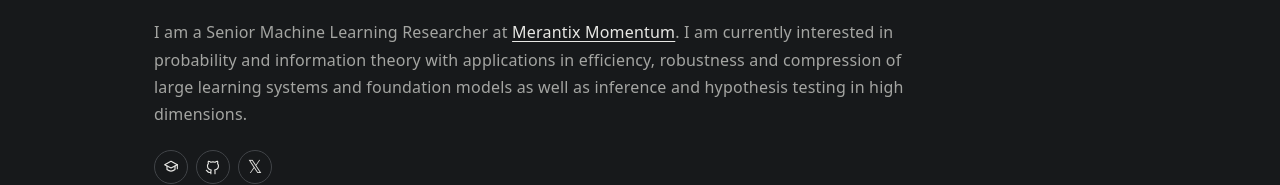
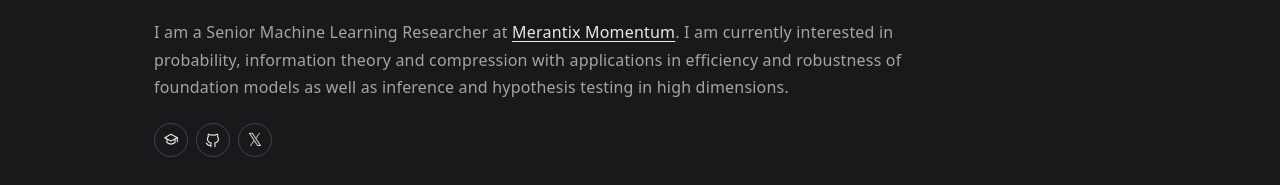
Before and after one commit to mollenhauerm/mollenhauerm.github.io, a website: page index.html in a window 1280 px wide. Shown: the part 362-547 px from the top of the page. Drawn offline with Linux system fonts and the light colour scheme.

Commit message:
Refine research interests

```diff
--- a/index.html
+++ b/index.html
@@ -327,9 +327,9 @@
         <p class="desc">
           I am a Senior Machine Learning Researcher at
           <a href="https://en.merantix-momentum.com">Merantix Momentum</a>. I am
-          currently interested in probability and information theory with
-          applications in efficiency, robustness and compression of large
-          learning systems and foundation models as well as inference and
+          currently interested in probability, information theory and compression with
+          applications in efficiency and robustness of
+          foundation models as well as inference and
           hypothesis testing in high dimensions.
         </p>
         <nav class="social-links" aria-label="Profiles">
```
